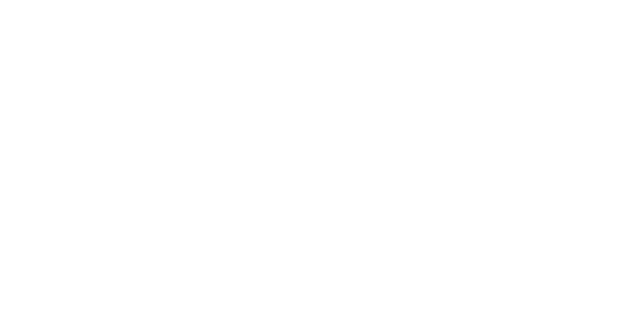
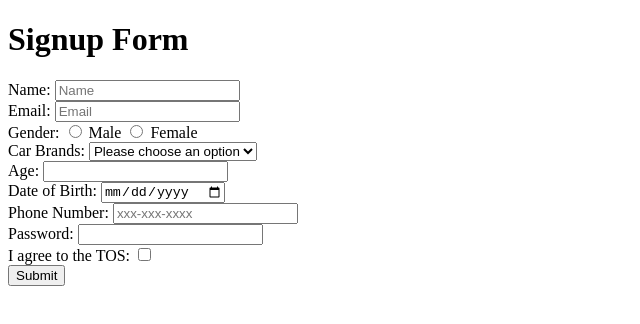
Before and after one commit to acciojob/signup-form-car-rraawww10, a website: page main.html in a window 1280 px wide. Shown: the whole page, without its empty margins (0-640 px from the left). Drawn offline with Linux system fonts and the light colour scheme.

Commit message:
created a submission

```diff
--- a/main.html
+++ b/main.html
@@ -1,16 +1,59 @@
 <!DOCTYPE html>
+<html>
+<head>
+  <title>Signup Form</title>
+  <link rel="stylesheet" href="styles.css">
+</head>
+<body>
+  <h1>Signup Form</h1>
+  <form method="post" action="your_form_handler.php">
+    <label for="name">Name:</label>
+    <input type="text" id="name" name="name" required placeholder="Name">
+    <br>
 
-<html>
+    <label for="email">Email:</label>
+    <input type="email" id="email" name="email" required placeholder="Email">
+    <br>
 
-<head>
-	<link rel="stylesheet" href="styles.css">
-</head>
+    <label for="gender">Gender:</label>
+    <input type="radio" id="gender_m" name="gender" value="male">
+    <label for="gender_m">Male</label>
+    <input type="radio" id="gender_f" name="gender" value="female">
+    <label for="gender_f">Female</label>
+    <br>
 
-<body>
-	<!-- the entire body must be written by student -->
-    <script type="text/javascript" src="./script.js">
-</script>
+    <label for="cars">Car Brands:</label>
+    <select id="cars" name="cars">
+      <option value="">Please choose an option</option>
+      <option value="toyota">Toyota</option>
+      <option value="honda">Honda</option>
+      <option value="ford">Ford</option>
+    </select>
+    <br>
 
+    <label for="age">Age:</label>
+    <input type="number" id="age" name="age" required>
+    <br>
+
+    <label for="dob">Date of Birth:</label>
+    <input type="date" id="dob" name="dob" required>
+    <br>
+
+    <label for="tel">Phone Number:</label>
+    <input type="tel" id="tel" name="tel" pattern="[0-9]{3}-[0-9]{3}-[0-9]{4}" placeholder="xxx-xxx-xxxx">
+    <br>
+
+    <label for="password">Password:</label>
+    <input type="password" id="password" name="password" required>
+    <br>
+
+    <label for="tos">I agree to the TOS:</label>
+    <input type="checkbox" id="tos" name="tos" required>
+    <br>
+
+    <input type="submit" value="Submit">
+  </form>
+
+  <script type="text/javascript" src="./script.js"></script>
 </body>
-
 </html>
```
